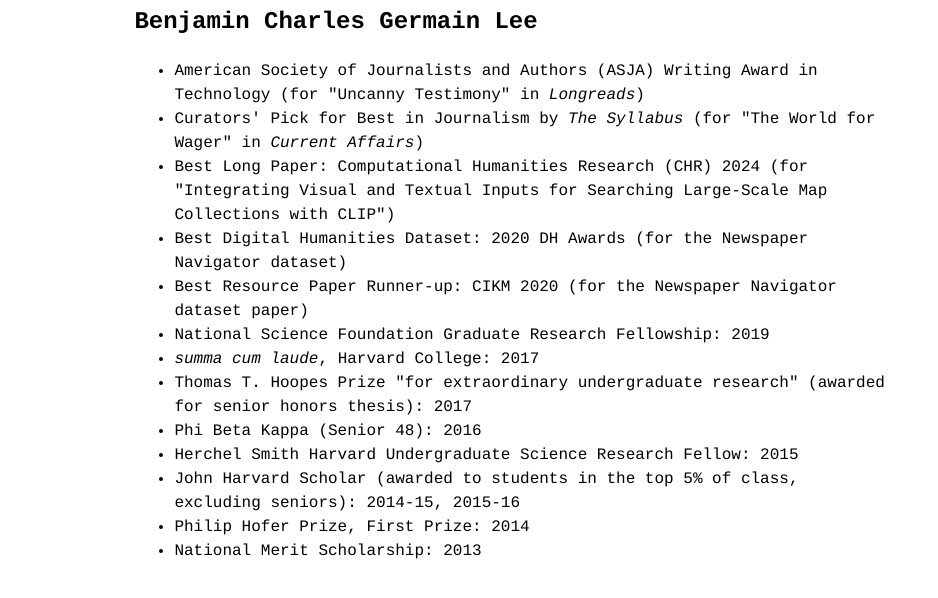
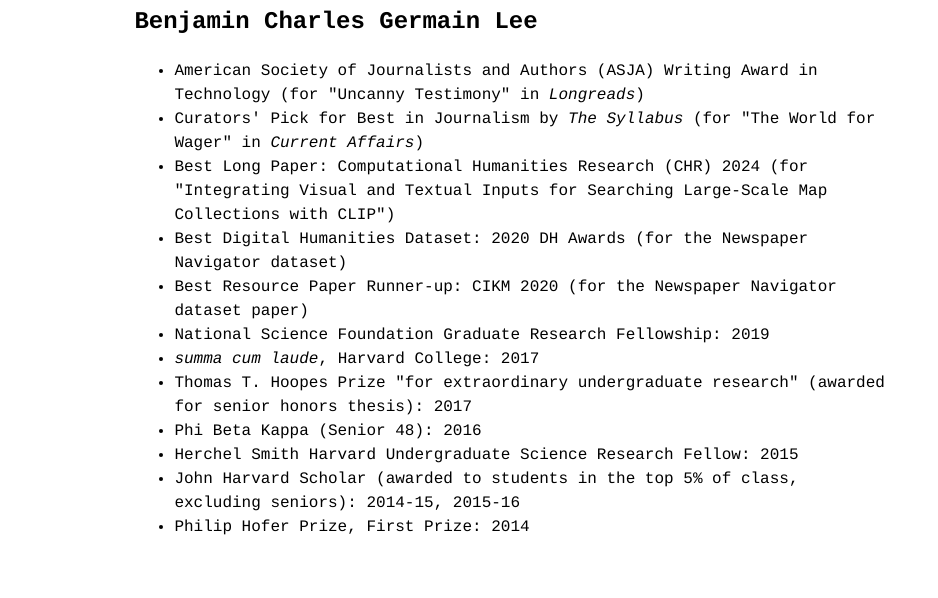
Before and after one commit to bcglee/bcglee.github.io, a plain HTML site: page honors.html in a window 1280 px wide. Shown: the part 74-672 px from the top of the page, without its empty margins (0-938 px from the left). Drawn offline with Linux system fonts and the light colour scheme.

Commit message:
Update honors.html

```diff
--- a/honors.html
+++ b/honors.html
@@ -52,7 +52,6 @@
             excluding seniors): 2014-15, 2015-16
           </li>
           <li>Philip Hofer Prize, First Prize: 2014</li>
-          <li>National Merit Scholarship: 2013</li>
         </ul>
       </text>
     </div>
```
